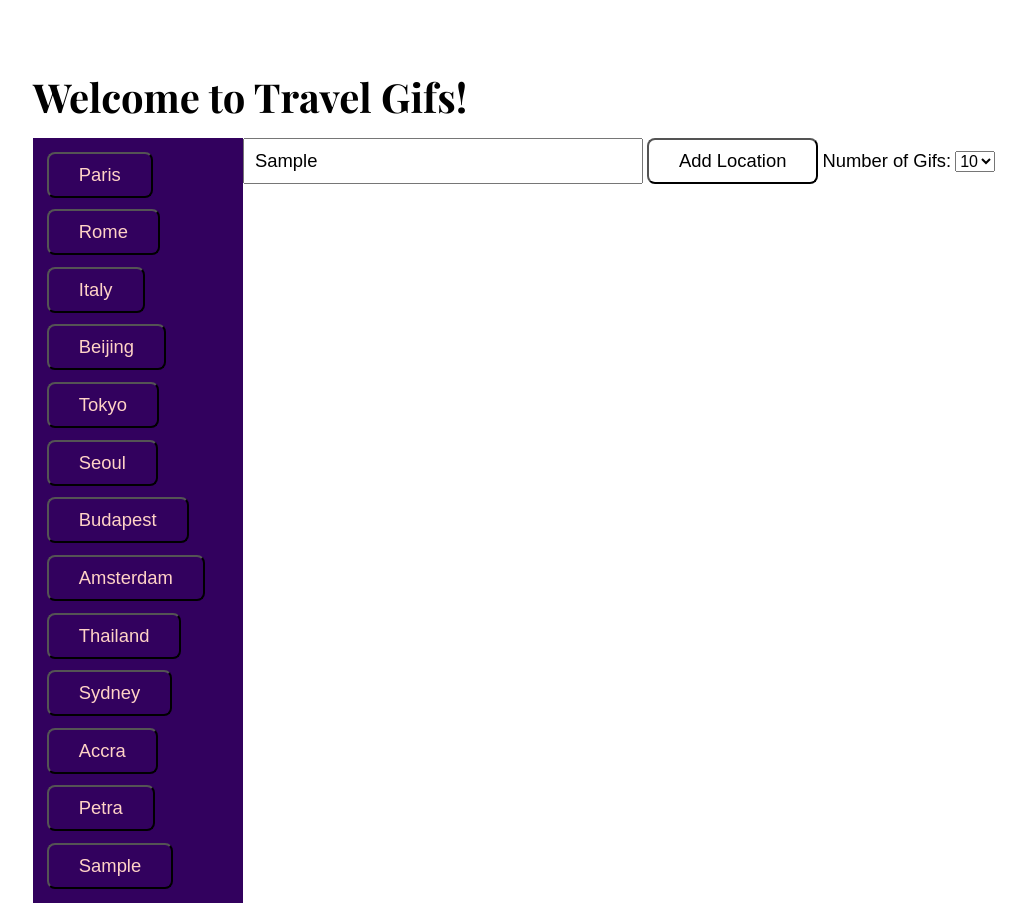
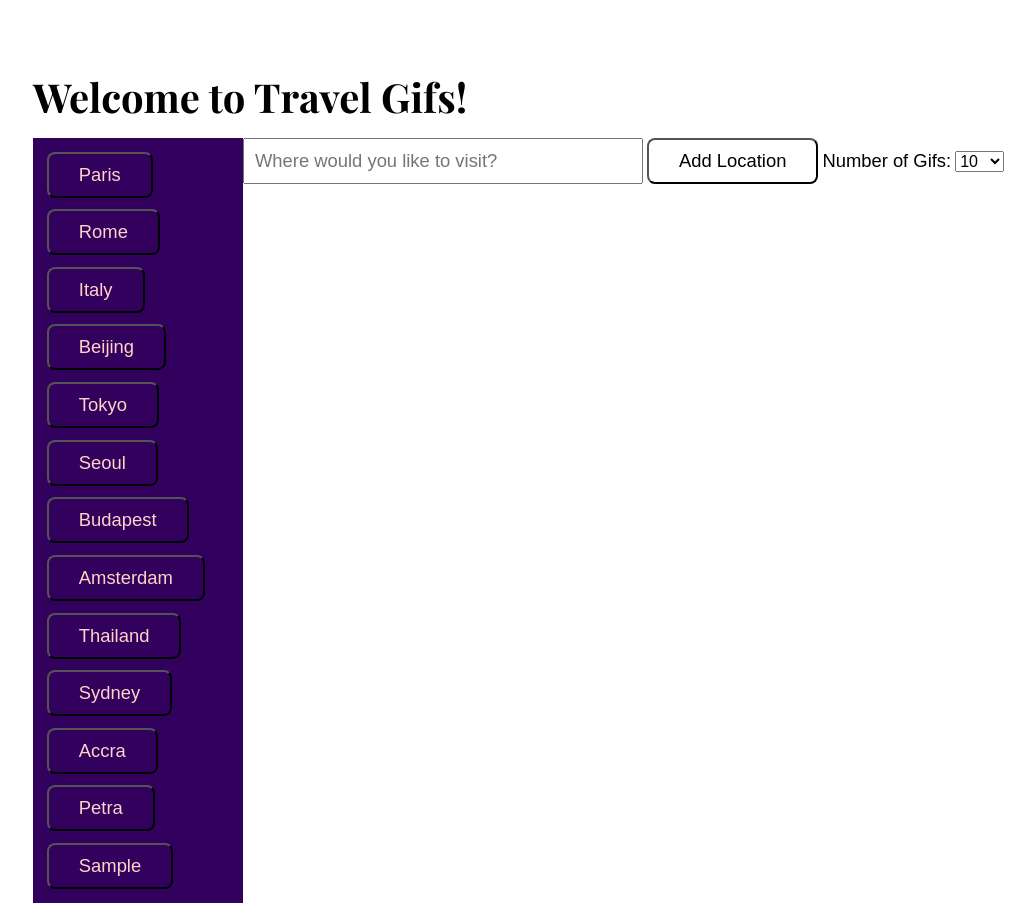
Before and after one commit to BlackMG27/Giftastic, a plain HTML site: page index.html in a window 1280 px wide. Both pictures are taken after typing "Sample" into the empty fields and a click on the button "Add Location". Shown: the whole page, without its empty margins (82-1117 px from the left). Drawn offline with nearby package versions, Linux system fonts and the light colour scheme.

Commit message:
can clear the input on addButton and added more selections for number of gifs

```diff
--- a/assets/javascript/app.js
+++ b/assets/javascript/app.js
@@ -55,7 +55,7 @@ $('#addButton')
         //call on the buttons to screen function
         buttonsToScreen();
         //empties the input
-        $('#addButtonText').text(' ');
+        $('#addButtonText').val('');
 
     })
 
--- a/index.html
+++ b/index.html
@@ -27,6 +27,9 @@
                 <option value="50" id="gif50">50</option>
                 <option value="60" id="gif60">60</option>
                 <option value="70" id="gif70">70</option>
+                <option value="80" id="gif80">80</option>
+                <option value="90" id="gif90">90</option>
+                <option value="100" id="gif100">100</option>
             </select>
         </form>
         <div id="travelInfo"></div>
```
